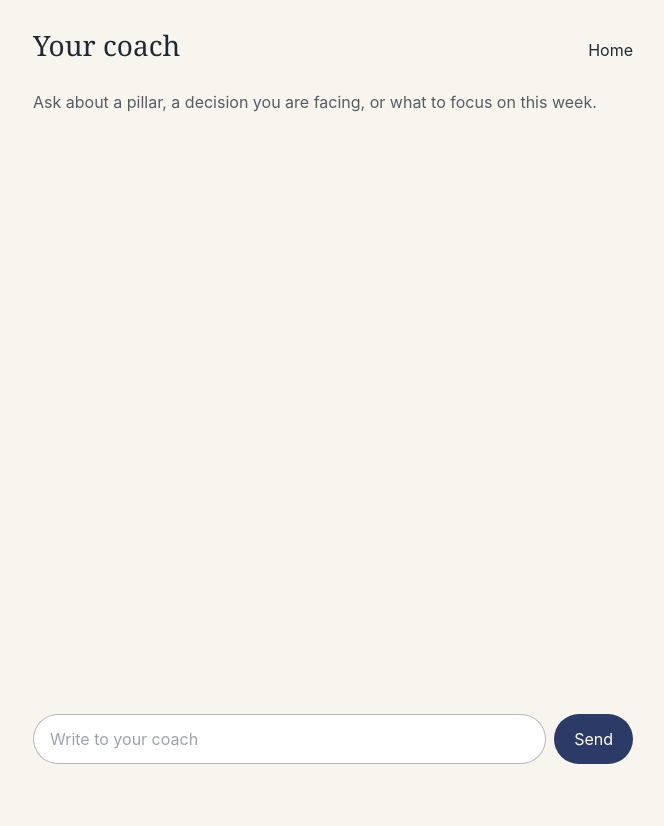
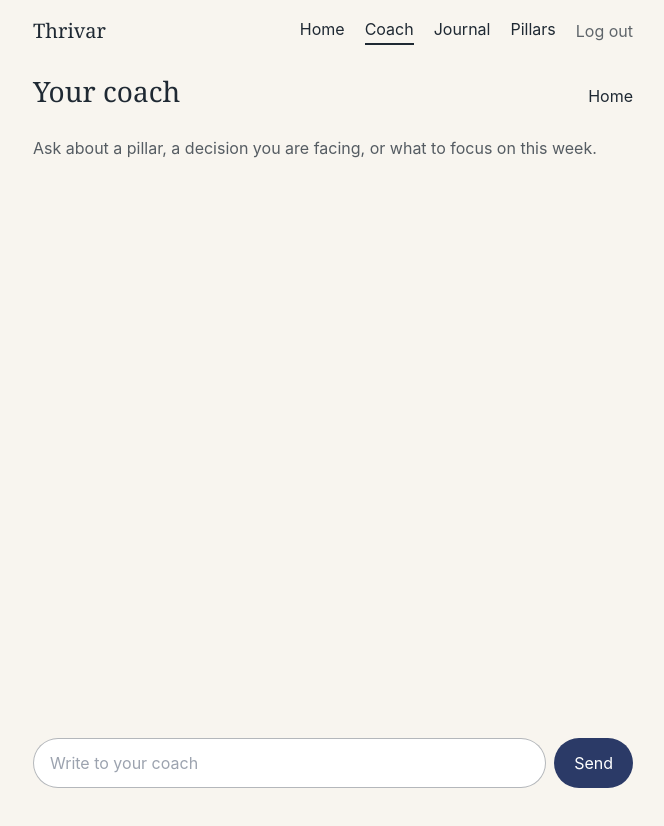
Before and after one commit to boluekpenyong-web/thrivar, a Next.js app: page /coach in a window 1280 px wide. Shown: the top 826 px of the page, without its empty margins (307-971 px from the left). Before the commit the page ends 800 px from the top, so only its background shows below. Built offline with nearby package versions, Linux system fonts and the light colour scheme.

Commit message:
Add files via upload

```diff
--- /dev/null
+++ b/app/api/journal/route.ts
@@ -0,0 +1,39 @@
+import { NextResponse } from "next/server";
+import { createClient } from "@/lib/supabase/server";
+
+export async function GET() {
+  const supabase = createClient();
+  const {
+    data: { user },
+  } = await supabase.auth.getUser();
+  if (!user) return NextResponse.json({ error: "Not authenticated" }, { status: 401 });
+
+  const { data, error } = await supabase
+    .from("journal_entries")
+    .select("id, body, created_at")
+    .eq("user_id", user.id)
+    .order("created_at", { ascending: false })
+    .limit(50);
+  if (error) return NextResponse.json({ error: error.message }, { status: 500 });
+  return NextResponse.json({ entries: data });
+}
+
+export async function POST(request: Request) {
+  const supabase = createClient();
+  const {
+    data: { user },
+  } = await supabase.auth.getUser();
+  if (!user) return NextResponse.json({ error: "Not authenticated" }, { status: 401 });
+
+  const { body } = await request.json();
+  const text = typeof body === "string" ? body.trim().slice(0, 5000) : "";
+  if (!text) return NextResponse.json({ error: "Write something first." }, { status: 400 });
+
+  const { data, error } = await supabase
+    .from("journal_entries")
+    .insert({ user_id: user.id, body: text })
+    .select("id, body, created_at")
+    .single();
+  if (error) return NextResponse.json({ error: error.message }, { status: 500 });
+  return NextResponse.json({ entry: data });
+}
--- /dev/null
+++ b/app/api/logout/route.ts
@@ -0,0 +1,8 @@
+import { NextResponse } from "next/server";
+import { createClient } from "@/lib/supabase/server";
+
+export async function POST(request: Request) {
+  const supabase = createClient();
+  await supabase.auth.signOut();
+  return NextResponse.redirect(new URL("/", request.url), { status: 303 });
+}
--- /dev/null
+++ b/app/coach/layout.tsx
@@ -0,0 +1,10 @@
+import Nav from "@/components/Nav";
+
+export default function Layout({ children }: { children: React.ReactNode }) {
+  return (
+    <>
+      <Nav />
+      {children}
+    </>
+  );
+}
--- /dev/null
+++ b/app/home/layout.tsx
@@ -0,0 +1,10 @@
+import Nav from "@/components/Nav";
+
+export default function Layout({ children }: { children: React.ReactNode }) {
+  return (
+    <>
+      <Nav />
+      {children}
+    </>
+  );
+}
--- /dev/null
+++ b/app/journal/layout.tsx
@@ -0,0 +1,10 @@
+import Nav from "@/components/Nav";
+
+export default function Layout({ children }: { children: React.ReactNode }) {
+  return (
+    <>
+      <Nav />
+      {children}
+    </>
+  );
+}
--- /dev/null
+++ b/app/journal/page.tsx
@@ -0,0 +1,106 @@
+"use client";
+
+import { useEffect, useState } from "react";
+
+type Entry = { id: string; body: string; created_at: string };
+
+const ink = "#1f2933";
+const navy = "#2b3a67";
+
+export default function JournalPage() {
+  const [entries, setEntries] = useState<Entry[]>([]);
+  const [text, setText] = useState("");
+  const [saving, setSaving] = useState(false);
+  const [loading, setLoading] = useState(true);
+  const [error, setError] = useState("");
+
+  useEffect(() => {
+    fetch("/api/journal")
+      .then((r) => r.json())
+      .then((d) => {
+        if (d.error) setError(d.error);
+        else setEntries(d.entries ?? []);
+      })
+      .catch(() => setError("Could not load your entries. Refresh to try again."))
+      .finally(() => setLoading(false));
+  }, []);
+
+  async function save() {
+    if (!text.trim() || saving) return;
+    setSaving(true);
+    setError("");
+    try {
+      const res = await fetch("/api/journal", {
+        method: "POST",
+        headers: { "Content-Type": "application/json" },
+        body: JSON.stringify({ body: text }),
+      });
+      const d = await res.json();
+      if (!res.ok) setError(d.error ?? "Could not save. Try again.");
+      else {
+        setEntries([d.entry, ...entries]);
+        setText("");
+      }
+    } catch {
+      setError("Could not save. Check your connection and try again.");
+    } finally {
+      setSaving(false);
+    }
+  }
+
+  return (
+    <main style={{ maxWidth: 640, margin: "0 auto", padding: "32px 20px", color: ink }}>
+      <h1 style={{ fontFamily: "Georgia, serif", fontSize: 32, margin: 0 }}>Journal</h1>
+      <p style={{ opacity: 0.75 }}>Write what is on your mind. Only you can see this.</p>
+
+      <textarea
+        value={text}
+        onChange={(e) => setText(e.target.value)}
+        rows={5}
+        placeholder="What happened today, and what did you notice?"
+        style={{
+          width: "100%",
+          padding: 14,
+          borderRadius: 14,
+          border: `1px solid ${ink}55`,
+          fontSize: 16,
+          lineHeight: 1.6,
+          boxSizing: "border-box",
+          fontFamily: "inherit",
+        }}
+      />
+      <button
+        onClick={save}
+        disabled={saving}
+        style={{
+          marginTop: 10,
+          padding: "12px 22px",
+          borderRadius: 999,
+          border: "none",
+          background: navy,
+          color: "#fff",
+          fontSize: 16,
+          opacity: saving ? 0.6 : 1,
+        }}
+      >
+        {saving ? "Saving..." : "Save entry"}
+      </button>
+      {error && <p style={{ color: "#b3261e" }}>{error}</p>}
+
+      <section style={{ marginTop: 32 }}>
+        {loading && <p style={{ opacity: 0.6 }}>Loading your entries...</p>}
+        {!loading && entries.length === 0 && !error && (
+          <p style={{ opacity: 0.75 }}>No entries yet. Your first one will appear here.</p>
+        )}
+        {entries.map((e) => (
+          <article key={e.id} style={{ padding: "16px 0", borderTop: `1px solid ${ink}22` }}>
+            <div style={{ fontSize: 14, opacity: 0.6 }}>
+              {new Date(e.created_at).toLocaleString()}
+            </div>
+            <p style={{ whiteSpace: "pre-wrap", lineHeight: 1.6, margin: "6px 0 0" }}>{e.body}</p>
+          </article>
+        ))}
+      </section>
+    </main>
+  );
+}
--- /dev/null
+++ b/components/Nav.tsx
@@ -0,0 +1,57 @@
+"use client";
+
+import Link from "next/link";
+import { usePathname } from "next/navigation";
+
+const links = [
+  { href: "/home", label: "Home" },
+  { href: "/coach", label: "Coach" },
+  { href: "/journal", label: "Journal" },
+  { href: "/dashboard", label: "Pillars" },
+];
+
+const ink = "#1f2933";
+
+export default function Nav() {
+  const pathname = usePathname();
+  return (
+    <nav
+      style={{
+        display: "flex",
+        alignItems: "center",
+        gap: 20,
+        flexWrap: "wrap",
+        maxWidth: 640,
+        margin: "0 auto",
+        padding: "16px 20px 0",
+        color: ink,
+      }}
+    >
+      <span style={{ fontFamily: "Georgia, serif", fontSize: 20, marginRight: "auto" }}>
+        Thrivar
+      </span>
+      {links.map((l) => (
+        <Link
+          key={l.href}
+          href={l.href}
+          style={{
+            color: ink,
+            textDecoration: "none",
+            paddingBottom: 2,
+            borderBottom: pathname === l.href ? `2px solid ${ink}` : "2px solid transparent",
+          }}
+        >
+          {l.label}
+        </Link>
+      ))}
+      <form action="/api/logout" method="post">
+        <button
+          type="submit"
+          style={{ background: "none", border: "none", color: ink, opacity: 0.7, cursor: "pointer", fontSize: 16 }}
+        >
+          Log out
+        </button>
+      </form>
+    </nav>
+  );
+}
```
